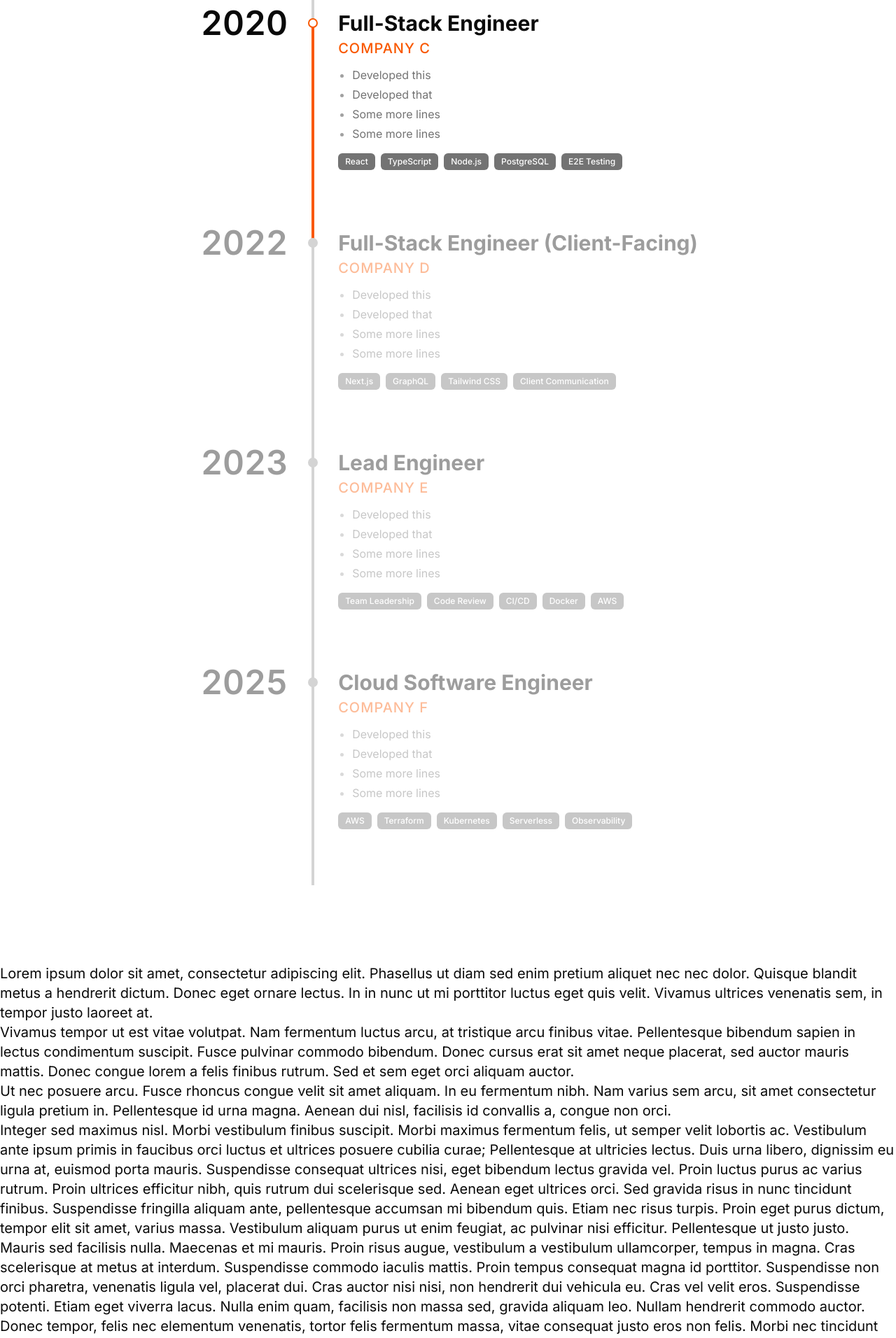
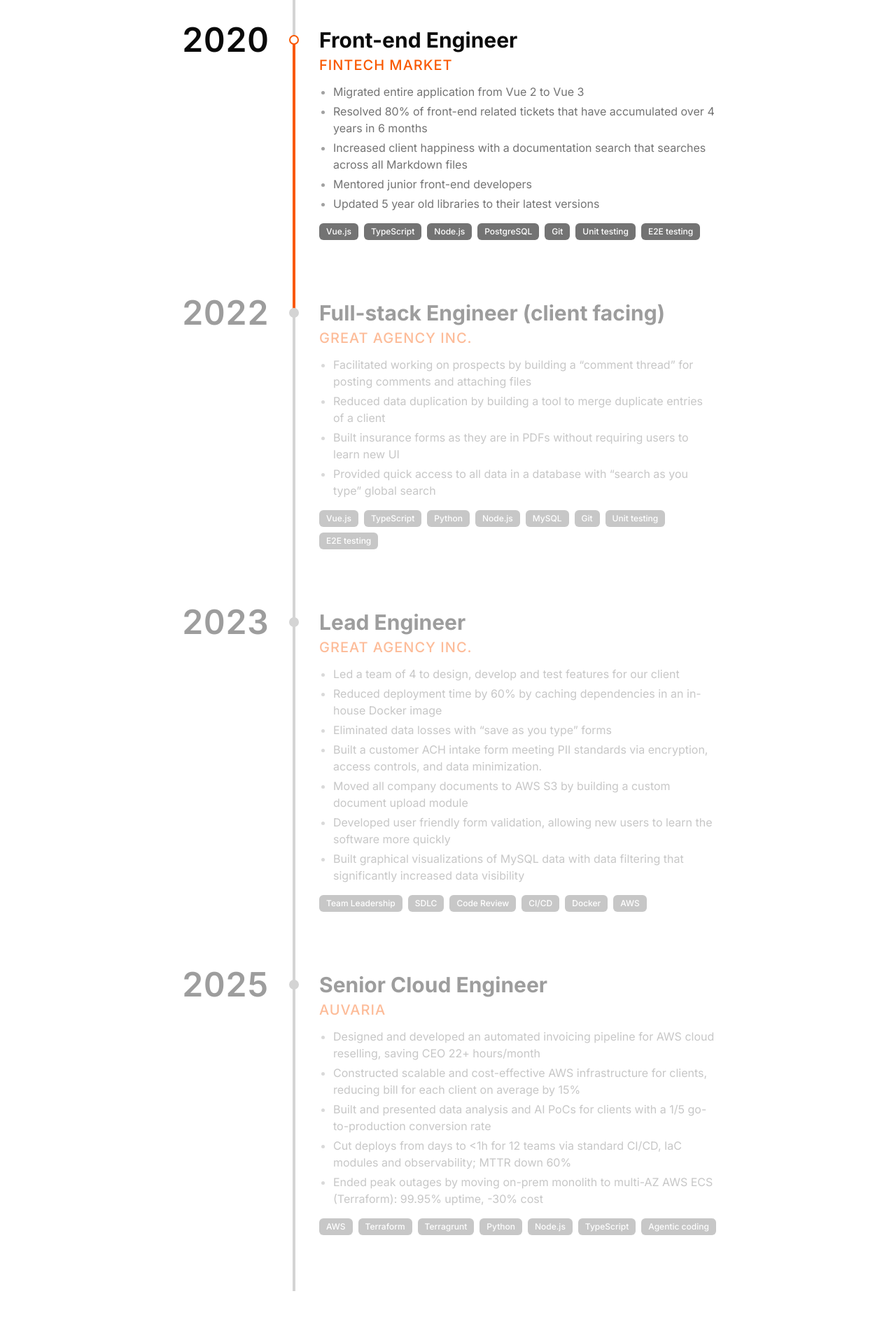
Before and after one commit to DleiaDev/website, a Next.js app: page / in a window 1280 px wide. Shown: the part 1640-3552 px from the top of the page at 70% size. Built offline with nearby package versions, Linux system fonts and the light colour scheme.

Commit message:
update: experience timeline

```diff
--- a/app/page.tsx
+++ b/app/page.tsx
@@ -6,48 +6,7 @@
     <div>
       <HomeHero />
       <ExperienceTimeline />
-      <p className="text-xl">
-        Lorem ipsum dolor sit amet, consectetur adipiscing elit. Phasellus ut
-        diam sed enim pretium aliquet nec nec dolor. Quisque blandit metus a
-        hendrerit dictum. Donec eget ornare lectus. In in nunc ut mi porttitor
-        luctus eget quis velit. Vivamus ultrices venenatis sem, in tempor justo
-        laoreet at.
-        <br />
-        Vivamus tempor ut est vitae volutpat. Nam fermentum luctus arcu, at
-        tristique arcu finibus vitae. Pellentesque bibendum sapien in lectus
-        condimentum suscipit. Fusce pulvinar commodo bibendum. Donec cursus erat
-        sit amet neque placerat, sed auctor mauris mattis. Donec congue lorem a
-        felis finibus rutrum. Sed et sem eget orci aliquam auctor.
-        <br />
-        Ut nec posuere arcu. Fusce rhoncus congue velit sit amet aliquam. In eu
-        fermentum nibh. Nam varius sem arcu, sit amet consectetur ligula pretium
-        in. Pellentesque id urna magna. Aenean dui nisl, facilisis id convallis
-        a, congue non orci.
-        <br />
-        Integer sed maximus nisl. Morbi vestibulum finibus suscipit. Morbi
-        maximus fermentum felis, ut semper velit lobortis ac. Vestibulum ante
-        ipsum primis in faucibus orci luctus et ultrices posuere cubilia curae;
-        Pellentesque at ultricies lectus. Duis urna libero, dignissim eu urna
-        at, euismod porta mauris. Suspendisse consequat ultrices nisi, eget
-        bibendum lectus gravida vel. Proin luctus purus ac varius rutrum. Proin
-        ultrices efficitur nibh, quis rutrum dui scelerisque sed. Aenean eget
-        ultrices orci. Sed gravida risus in nunc tincidunt finibus. Suspendisse
-        fringilla aliquam ante, pellentesque accumsan mi bibendum quis. Etiam
-        nec risus turpis. Proin eget purus dictum, tempor elit sit amet, varius
-        massa. Vestibulum aliquam purus ut enim feugiat, ac pulvinar nisi
-        efficitur. Pellentesque ut justo justo. Mauris sed facilisis nulla.
-        Maecenas et mi mauris. Proin risus augue, vestibulum a vestibulum
-        ullamcorper, tempus in magna. Cras scelerisque at metus at interdum.
-        Suspendisse commodo iaculis mattis. Proin tempus consequat magna id
-        porttitor. Suspendisse non orci pharetra, venenatis ligula vel, placerat
-        dui. Cras auctor nisi nisi, non hendrerit dui vehicula eu. Cras vel
-        velit eros. Suspendisse potenti. Etiam eget viverra lacus. Nulla enim
-        quam, facilisis non massa sed, gravida aliquam leo. Nullam hendrerit
-        commodo auctor. Donec tempor, felis nec elementum venenatis, tortor
-        felis fermentum massa, vitae consequat justo eros non felis. Morbi nec
-        tincidunt mauris. Sed interdum urna eu justo cursus euismod. Integer
-        convallis lacus eget ipsum efficitur, non molestie tortor elementum.
-      </p>
+      <div className="w-full h-[50svh]"></div>
     </div>
   );
 }
--- a/components/pages/Home/ExperienceTimeline/experience.ts
+++ b/components/pages/Home/ExperienceTimeline/experience.ts
@@ -12,67 +12,110 @@
   {
     year: 2018,
     role: "Freelance Web Developer",
-    company: "Company A",
-    highlights: ["Developed this", "Developed that"],
-    tags: ["HTML", "CSS", "JavaScript", "PHP", "WordPress"],
+    company: "",
+    highlights: [
+      "Learned how to get clients",
+      "Worked on many websites with vanilla JS on front-end and PHP on back-end",
+    ],
+    tags: ["HTML", "CSS", "JavaScript", "PHP", "WordPress", "MySQL"],
   },
   {
     year: 2019,
     role: "Junior Engineer",
-    company: "Company B",
+    company: "Zyrgon Network Group",
     highlights: [
-      "Developed this",
-      "Developed that",
-      "Integrated this and this",
+      "Built a reusable front-end calendar library with vanilla JS",
+      "Built a WordPress plugin that serves an app for multi-step hotel booking",
+      "Integrated PayPal, cryptocurrency and ATM payment options",
     ],
-    tags: ["PHP", "Laravel", "MySQL", "jQuery", "Git"],
+    tags: [
+      "WordPress",
+      "PHP",
+      "Laravel",
+      "MySQL",
+      "JavaScript",
+      "jQuery",
+      "Git",
+      "HTML",
+      "CSS",
+    ],
   },
   {
     year: 2020,
-    role: "Full-Stack Engineer",
-    company: "Company C",
+    role: "Front-end Engineer",
+    company: "Fintech Market",
     highlights: [
-      "Developed this",
-      "Developed that",
-      "Some more lines",
-      "Some more lines",
+      "Migrated entire application from Vue 2 to Vue 3",
+      "Resolved 80% of front-end related tickets that have accumulated over 4 years in 6 months",
+      "Increased client happiness with a documentation search that searches across all Markdown files",
+      "Mentored junior front-end developers",
+      "Updated 5 year old libraries to their latest versions",
     ],
-    tags: ["React", "TypeScript", "Node.js", "PostgreSQL", "E2E Testing"],
+    tags: [
+      "Vue.js",
+      "TypeScript",
+      "Node.js",
+      "PostgreSQL",
+      "Git",
+      "Unit testing",
+      "E2E testing",
+    ],
   },
   {
     year: 2022,
-    role: "Full-Stack Engineer (Client-Facing)",
-    company: "Company D",
+    role: "Full-stack Engineer (client facing)",
+    company: "Great Agency Inc.",
     highlights: [
-      "Developed this",
-      "Developed that",
-      "Some more lines",
-      "Some more lines",
+      "Facilitated working on prospects by building a “comment thread” for posting comments and attaching files",
+      "Reduced data duplication by building a tool to merge duplicate entries of a client",
+      "Built insurance forms as they are in PDFs without requiring users to learn new UI",
+      "Provided quick access to all data in a database with “search as you type” global search",
     ],
-    tags: ["Next.js", "GraphQL", "Tailwind CSS", "Client Communication"],
+    tags: [
+      "Vue.js",
+      "TypeScript",
+      "Python",
+      "Node.js",
+      "MySQL",
+      "Git",
+      "Unit testing",
+      "E2E testing",
+    ],
   },
   {
     year: 2023,
     role: "Lead Engineer",
-    company: "Company E",
+    company: "Great Agency Inc.",
     highlights: [
-      "Developed this",
-      "Developed that",
-      "Some more lines",
-      "Some more lines",
+      "Led a team of 4 to design, develop and test features for our client",
+      "Reduced deployment time by 60% by caching dependencies in an in-house Docker image",
+      "Eliminated data losses with “save as you type” forms",
+      "Built a customer ACH intake form meeting PII standards via encryption, access controls, and data minimization.",
+      "Moved all company documents to AWS S3 by building a custom document upload module",
+      "Developed user friendly form validation, allowing new users to learn the software more quickly",
+      "Built graphical visualizations of MySQL data with data filtering that significantly increased data visibility",
     ],
-    tags: ["Team Leadership", "Code Review", "CI/CD", "Docker", "AWS"],
+    tags: ["Team Leadership", "SDLC", "Code Review", "CI/CD", "Docker", "AWS"],
   },
   {
     year: 2025,
-    role: "Cloud Software Engineer",
-    company: "Company F",
+    role: "Senior Cloud Engineer",
+    company: "Auvaria",
     highlights: [
-      "Developed this",
-      "Developed that",
-      "Some more lines",
-      "Some more lines",
+      "Designed and developed an automated invoicing pipeline for AWS cloud reselling, saving CEO 22+ hours/month",
+      "Constructed scalable and cost-effective AWS infrastructure for clients, reducing bill for each client on average by 15%",
+      "Built and presented data analysis and AI PoCs for clients with a 1/5 go-to-production conversion rate",
+      "Cut deploys from days to <1h for 12 teams via standard CI/CD, IaC modules and observability; MTTR down 60%",
+      "Ended peak outages by moving on-prem monolith to multi-AZ AWS ECS (Terraform): 99.95% uptime, -30% cost",
     ],
-    tags: ["AWS", "Terraform", "Kubernetes", "Serverless", "Observability"],
+    tags: [
+      "AWS",
+      "Terraform",
+      "Terragrunt",
+      "Python",
+      "Node.js",
+      "TypeScript",
+      "Agentic coding",
+    ],
   },
 ];
```
